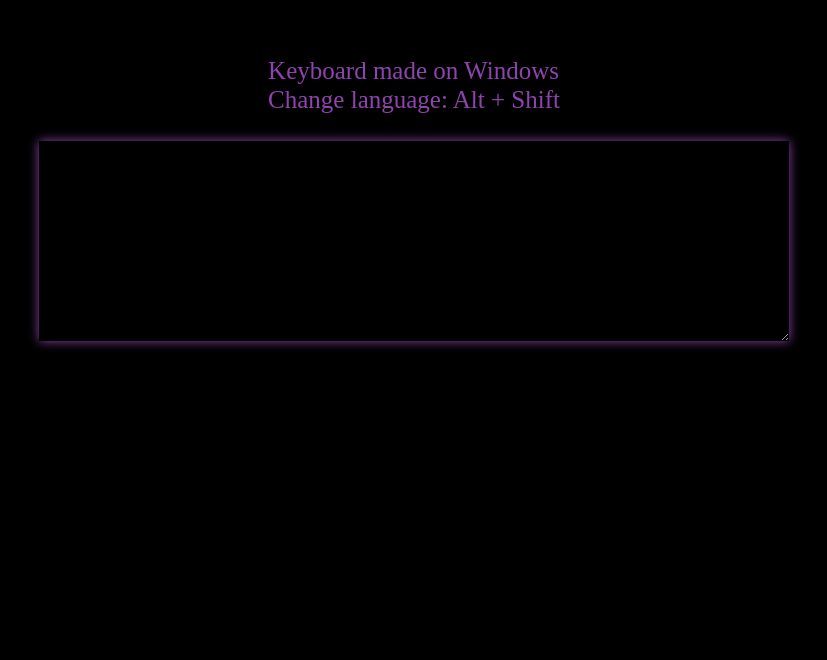
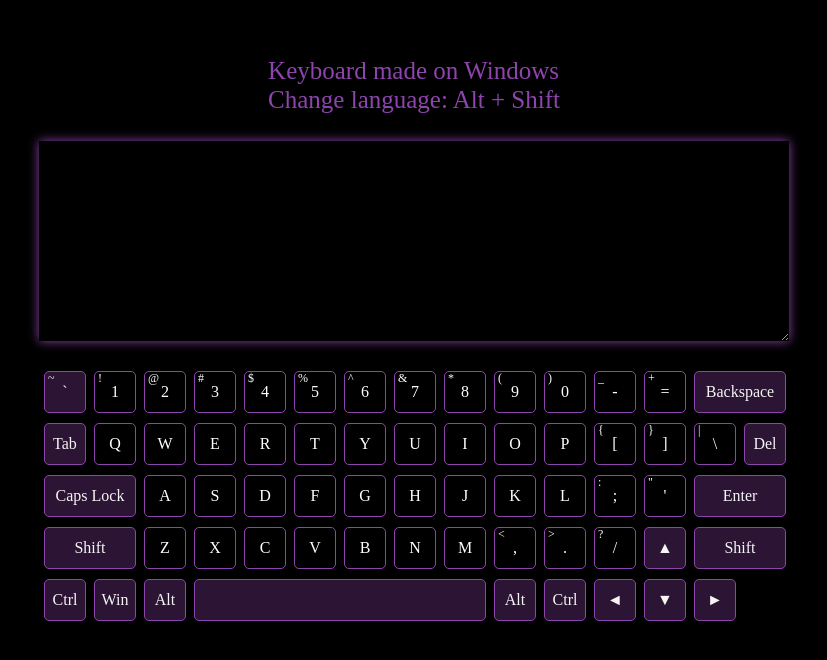
Before and after one commit to NetLighty/virtual-keyboard, a website with bundled scripts: page index.html in a window 1280 px wide. Shown: the whole page, without its empty margins (226-1053 px from the left). Built offline with nearby package versions, Linux system fonts and the light colour scheme.

Commit message:
feat: add styles for keys and keyboard-container

```diff
--- a/styles/styles.scss
+++ b/styles/styles.scss
@@ -42,3 +42,81 @@
   grid-template-columns: repeat(15, 50px);
   grid-template-rows: repeat(5, 1fr);
 }
+.key{
+  cursor: pointer;
+  position: relative;
+  display: grid;
+  background-color: transparent;
+  align-content: center;
+  justify-content: center;
+  color: white;
+  width: 40px;
+  height: 40px;
+  margin: 5px;
+
+  transform: translateY(-1px);
+
+  border: 1px solid #8e44ad;
+  border-radius: 5px;
+
+  font-size: 1.6rem;
+  transition: box-shadow .0s ease-in-out, color 1s ease-in-out;
+}
+.key:hover{
+  box-shadow: 0 0 40px 40px rgba(142, 68, 173, 0.5) inset;
+}
+.subText{
+  position: absolute;
+  top: 0;
+  left: 3px;
+
+  font-size: 1.2rem;
+}
+.backspace{
+  width: 90px;
+  grid-column-start: 14;
+  grid-column-end: 16;
+}
+.enter{
+  width: 90px;
+  grid-column-start: 14;
+  grid-column-end: 16;
+}
+.caps-lock{
+  width: 90px;
+  grid-column-start: 1;
+  grid-column-end: 3;
+}
+.shift{
+  width: 90px;
+  grid-column-start: 1;
+  grid-column-end: 3;
+}
+.double-left{
+  width: 90px;
+  grid-column-start: 1;
+  grid-column-end: 3;
+}
+.double-right{
+  width: 90px;
+  grid-column-start: 14;
+  grid-column-end: 16;
+}
+.space{
+  width: 290px;
+  grid-column-start: 4;
+  grid-column-end: 10;
+}
+.dark{
+  color: whitesmoke;
+  background-color: rgba(142, 68, 173, 0.3);
+}
+.double{
+
+}
+.pressed{
+background-color: rgba(142, 68, 173, 1);
+transform: translateY(1.5px);
+box-shadow: 0 5px 10px rgba(0, 0, 0, 0.2);
+transition: all .2s ease;
+}
```
Also changed, not shown: scripts/script.js (+5 -5 lines), styles/styles.css, 1 other file.
